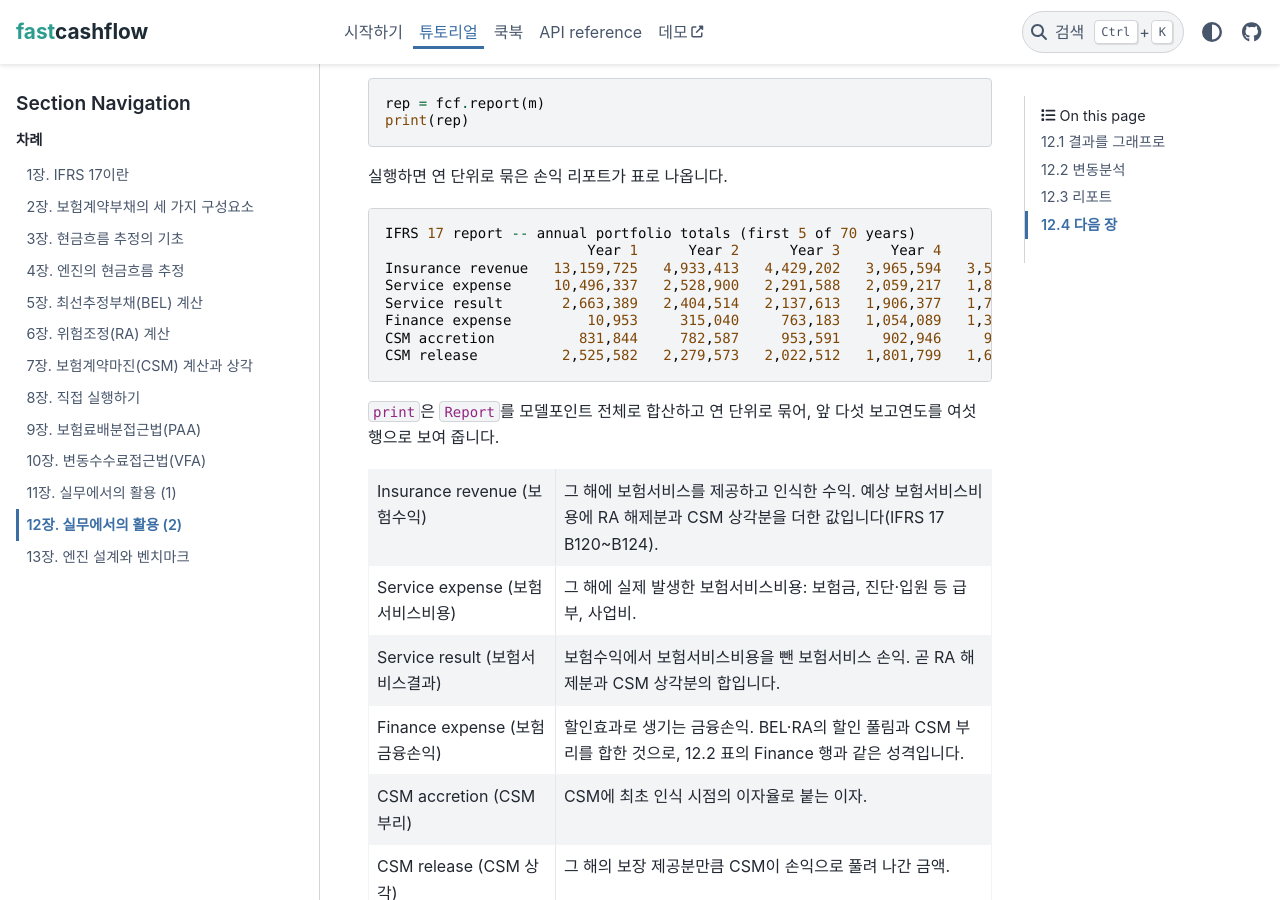
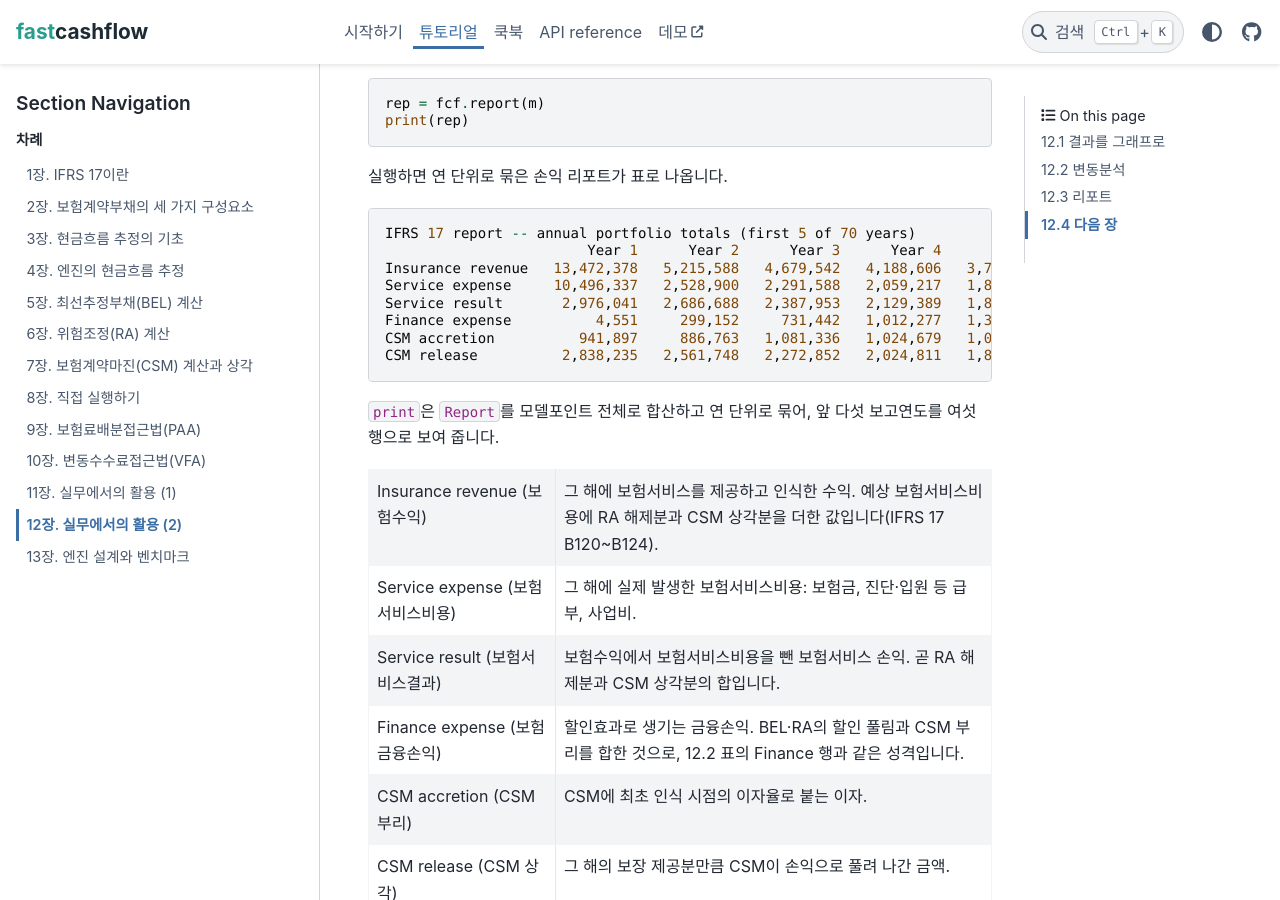
Before and after one commit to seokhoonj/fastcashflow, a Sphinx documentation site: the page built from docs/tutorial/12-in-practice-2.md, in a window 1280 px wide and 900 px high, scrolled down 3993 px. Built offline with Sphinx 7.4.7 and the PyData theme 0.15.4, drawn with Linux system fonts in a browser that asks for light colours; some of the changed text lies outside the part shown.

Commit message:
docs: refresh sample-derived numbers shifted by the surrender fix
The surrender fix changed the bundled sample's headline (the waiver-state
in-force is no longer surrendered), which cascaded through the worked numbers
in getting-started, term-life, workbook-multi (per-segment) and the
in-practice-2 reconciliation / report tables. Refreshed each from the live
output.

````diff
--- a/docs/tutorial/12-in-practice-2.md
+++ b/docs/tutorial/12-in-practice-2.md
@@ -97,11 +97,11 @@
 ```
 Reconciliation -- months 1-12
                                BEL                RA               CSM
-Opening                -27,230,608         1,439,298        27,976,552
+Opening                -30,983,596         1,439,298        31,667,935
 Future service                   0                 0                 0
-Finance                   -863,557            42,666           831,844
-Release                  6,152,645          -138,158        -2,525,582
-Closing                -21,941,521         1,343,806        26,282,814
+Finance                   -980,012            42,666           941,897
+Release                  6,152,668          -138,158        -2,838,235
+Closing                -25,810,939         1,343,806        29,771,598
 ```
 
 `recon`은 보고기간 수만큼의 변동분석입니다. 표는 BEL·RA·CSM을 열로,
@@ -155,12 +155,12 @@
 ```
 IFRS 17 report -- annual portfolio totals (first 5 of 70 years)
                         Year 1      Year 2      Year 3      Year 4      Year 5
-Insurance revenue   13,159,725   4,933,413   4,429,202   3,965,594   3,536,789
+Insurance revenue   13,472,378   5,215,588   4,679,542   4,188,606   3,735,660
 Service expense     10,496,337   2,528,900   2,291,588   2,059,217   1,836,202
-Service result       2,663,389   2,404,514   2,137,613   1,906,377   1,700,588
-Finance expense         10,953     315,040     763,183   1,054,089   1,358,082
-CSM accretion          831,844     782,587     953,591     902,946     907,301
-CSM release          2,525,582   2,279,573   2,022,512   1,801,799   1,606,778
+Service result       2,976,041   2,686,688   2,387,953   2,129,389   1,899,458
+Finance expense          4,551     299,152     731,442   1,012,277   1,304,474
+CSM accretion          941,897     886,763   1,081,336   1,024,679   1,030,397
+CSM release          2,838,235   2,561,748   2,272,852   2,024,811   1,805,648
 ```
 
 `print`은 `Report`를 모델포인트 전체로 합산하고 연 단위로 묶어, 앞 다섯
````
Also changed, not shown: docs/cookbook/io/workbook-multi.md (+7 -7 lines), docs/cookbook/simple/term-life.md (+13 -13 lines).
